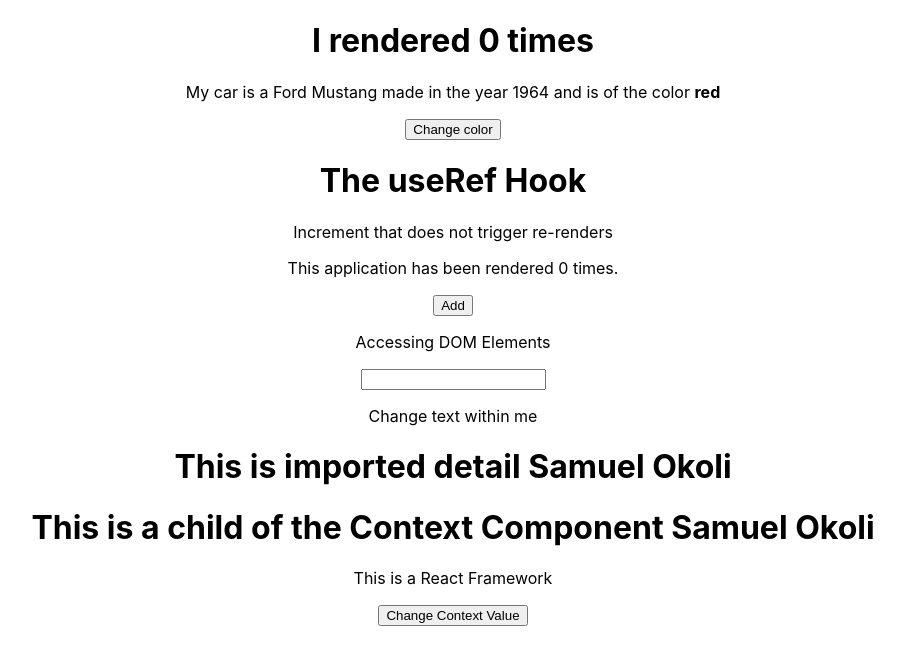
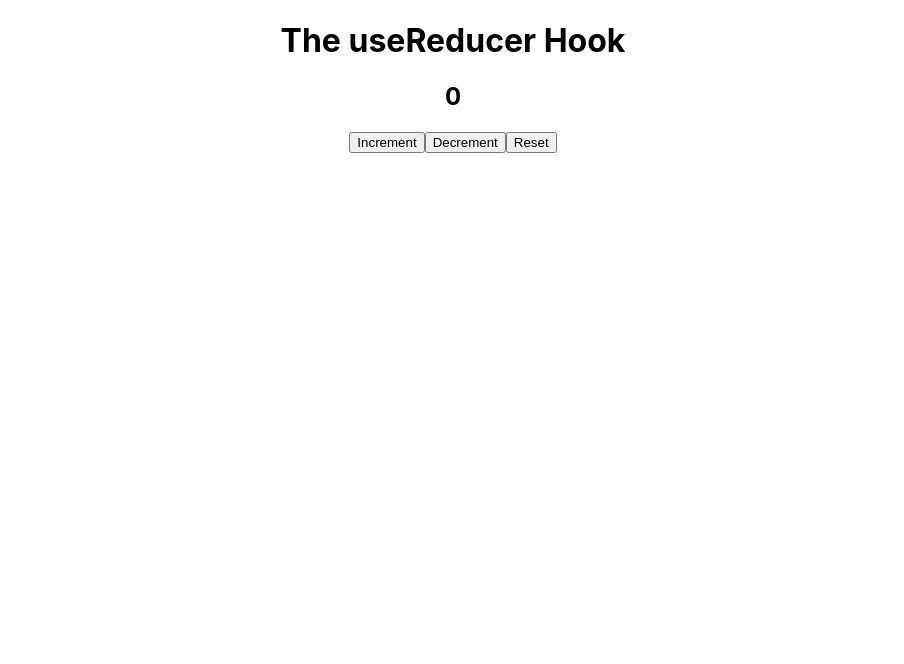
Before and after one commit to Charvine-300/React-Hooks, a React (Create React App) app: page / in a window 1280 px wide. Shown: the top 664 px of the page, without its empty margins (187-1091 px from the left). Built offline with nearby package versions, Linux system fonts and the light colour scheme.

Commit message:
The useReducer Hook

```diff
--- a/src/App.js
+++ b/src/App.js
@@ -1,58 +1,13 @@
 import './App.css';
-import { useState, useEffect, createContext } from 'react';
-import Ref from './components/Ref';
-import Context from './components/Context';
-
-
-//Initializing the createContext
-export const UserContext = createContext();
-export const ChannelContext = createContext();
-
+import Reducer from './components/Reducer';
 
 function App() {
-  //Value supplied to component tree
-  const [user, setUser] = useState("Samuel Okoli");
-
-  const [count, setCount] = useState(0);
-  const [car, setCar] = useState({
-    brand: "Ford",
-    model: "Mustang",
-    year: "1964",
-    color: "red"
-  });
-
-  const changeColor = () => {
-    setCar({
-      ...car,
-      color: "blue"
-    });
-  }
-
-  useEffect(() => {
-    /*setTimeout(() => {
-      setCount((count) => count + 1);
-    }, 1000);*/
-    console.log("useEffect Ran");
-  });
-
-  const changeValue = () => {
-    setUser("Arize Onubiyi");
-  }
 
 
 
   return (
     <div className="App">
-      <UserContext.Provider value={user}>
-        <ChannelContext.Provider value="React Framework">
-          <h1> I rendered {count} times </h1>
-          <p> My car is a {car.brand} {car.model} made in the year {car.year} and is of the color <strong> {car.color} </strong> </p>
-          <button onClick={changeColor}> Change color </button>
-          <Ref />
-          <Context />
-          <button onClick={changeValue}> Change Context Value </button>
-        </ChannelContext.Provider>
-      </UserContext.Provider>
+      <Reducer />
     </div>
   );
 }
--- a/src/components/Profile.jsx
+++ b/src/components/Profile.jsx
@@ -10,7 +10,13 @@
   return (
     <>
       <h1> This is a child of the Context Component {profileName} </h1>
-      <p> This is a {channelName} </p>
+      <ul>
+        {channelName.map(profile => (
+          <li key={profile.id}>
+            My name is {profile.name} and I am a {profile.age} year old - {profile.gender && profile.gender.toUpperCase()}
+          </li>
+        ))}
+      </ul>
 
     </>
   );
--- /dev/null
+++ b/src/components/Reducer.jsx
@@ -0,0 +1,31 @@
+import { useReducer } from "react";
+
+
+const Reducer = () => {
+  const initialState = 0;
+
+  const reducer = (state, action) => {
+    switch (action) {
+      case "INCREMENT":
+        return state + 1
+      case "DECREMENT":
+        return state - 1;
+      default:
+        return initialState;
+    }
+  }
+
+  const [state, dispatch] = useReducer(reducer, initialState);
+
+  return (
+    <>
+      <h1> The useReducer Hook </h1>
+      <h2> {state} </h2>
+      <button onClick={() => dispatch("INCREMENT")}> Increment </button>
+      <button onClick={() => dispatch("DECREMENT")}> Decrement </button>
+      <button onClick={() => dispatch("RESET")}> Reset </button>
+    </>
+  );
+}
+
+export default Reducer;
```
